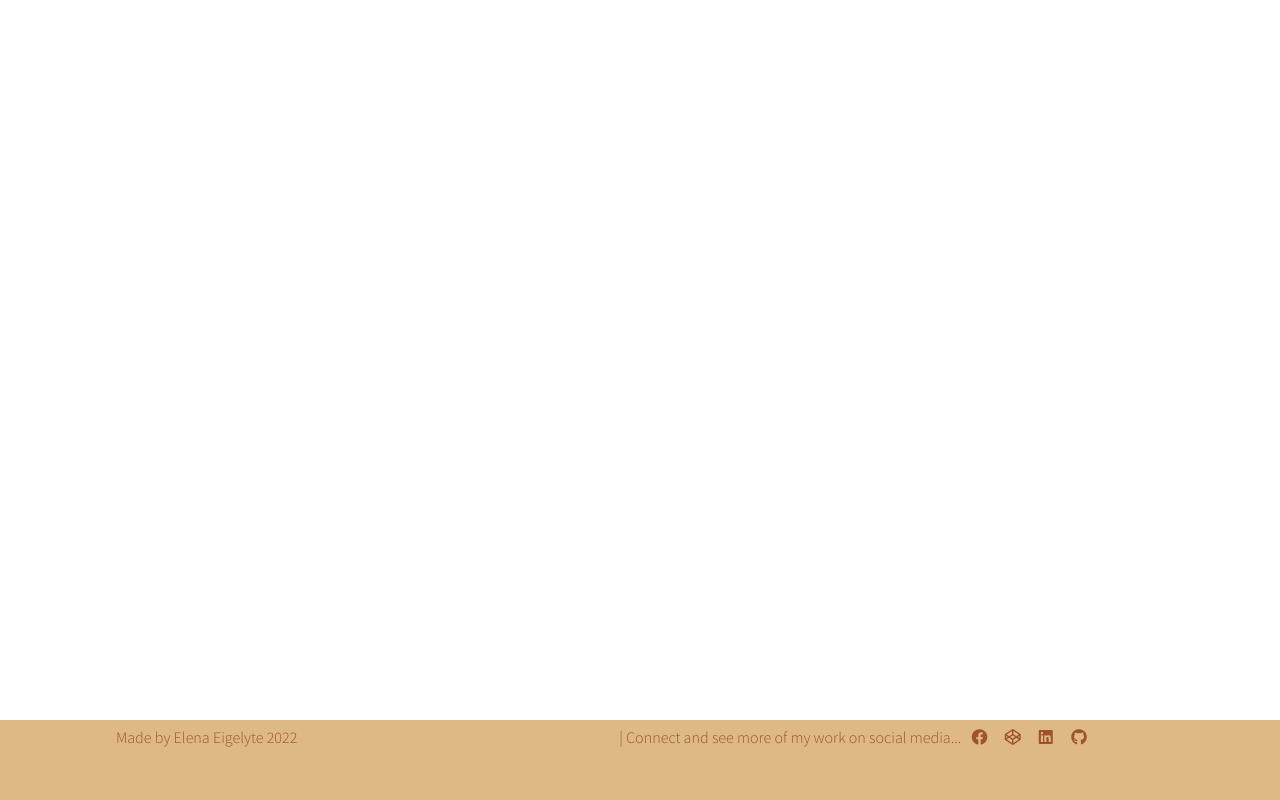
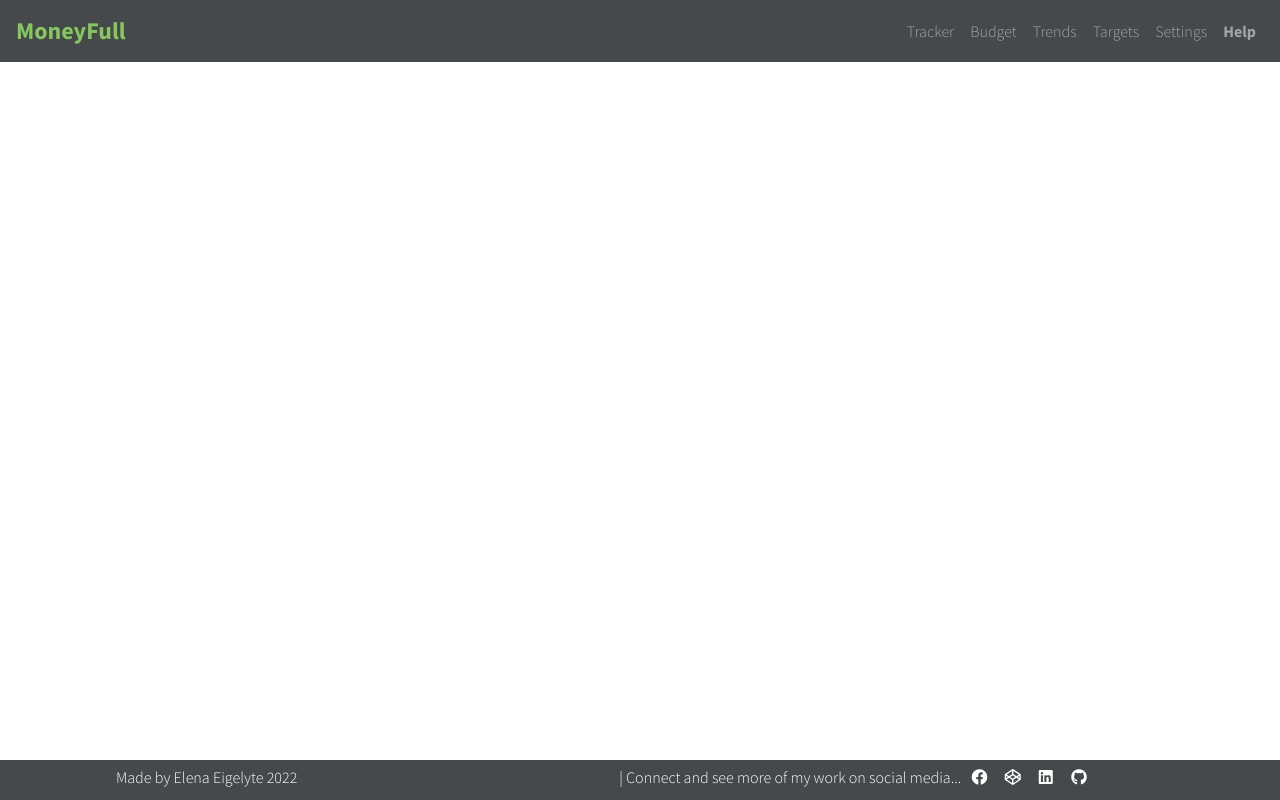
Before and after one commit to Surelis848/MoneyFull, a Flask app: page /help in a window 1280 px wide. Run offline with Flask 2, Linux system fonts and the light colour scheme; some libraries are stand-ins or nearby versions.

Commit message:
Add functionality to bolden the chosen tab

```diff
--- a/static/css/main.css
+++ b/static/css/main.css
@@ -15,15 +15,20 @@ body {
 }
 
 .text-prim {
-    color: sienna;
+    color: white;
 }
 
 
 .background-primary {
-    background-color: burlywood;
+    background-color: #46494C;
 }
 
 /*-------------Nav and Footer-------------*/
+
+#logo {
+    color: #85C65D;
+    font-size: x-large;
+}
 
 footer {
     padding: 5px;
@@ -41,7 +46,7 @@ footer {
     width: 30px;
     border-radius: 50%;
     text-align: center;
-    color: sienna;
+    color: white;
     transition: background-color 0.35s ease-in-out;
     -moz-transition: background-color 0.35s ease-in-out;
     -webkit-transition: background-color 0.35s ease-in-out;
@@ -49,5 +54,19 @@ footer {
 }
 
 .social-media a i:hover {
-    color: white;
+    color: #8D99AE;
 }
+
+.test-red {
+    font-weight: bold;
+}
+
+@media (min-width: 768px) {
+    footer {
+        height: 40px;
+    }
+
+    body {
+        padding-bottom: 50px;
+    }
+}
--- a/templates/base.html
+++ b/templates/base.html
@@ -1,22 +1,72 @@
+{% set navigation_bar = [
+    ('/tracker', 'Tracker', 'Tracker'),
+    ('/budget', 'Budget', 'Budget'),
+    ('/trends', 'Trends', 'Trends'),
+    ('/targets', 'Targets', 'Targets'),
+    ('/settings', 'Settings', 'Settings'),
+    ('/help', 'Help', 'Help')
+] -%}
+
+{% set active_page = active_page|default('Tracker') -%}
 <!DOCTYPE html>
 <html lang="en">
 <head>
-    <link rel="stylesheet" href="https://stackpath.bootstrapcdn.com/bootstrap/4.3.1/css/bootstrap.min.css" type="text/css" />
-    <link rel="stylesheet" href="https://use.fontawesome.com/releases/v5.8.1/css/all.css" type="text/css" />
+    <link rel="stylesheet" href="https://stackpath.bootstrapcdn.com/bootstrap/4.3.1/css/bootstrap.min.css"
+          type="text/css"/>
+    <link rel="stylesheet" href="https://use.fontawesome.com/releases/v5.8.1/css/all.css" type="text/css"/>
     <link rel="preconnect" href="https://fonts.googleapis.com">
     <link rel="preconnect" href="https://fonts.gstatic.com" crossorigin>
+    <link href="https://fonts.googleapis.com/css2?family=Source+Sans+Pro:wght@700&display=swap" rel="stylesheet">
     <link href="https://fonts.googleapis.com/css2?family=Source+Sans+Pro:wght@300&display=swap" rel="stylesheet">
-    <link rel="stylesheet" href="{{url_for('static', filename='css/main.css')}}" type="text/css" />
+    <link rel="stylesheet" href="{{ url_for('static', filename='css/main.css') }}" type="text/css"/>
     <meta charset="UTF-8">
     <meta name="viewport" content="width=device-width, initial-scale=1.0">
     <title>MoneyFull</title>
+    <script src="https://code.jquery.com/jquery-3.3.1.slim.min.js" integrity="sha384-q8i/X+965DzO0rT7abK41JStQIAqVgRVzpbzo5smXKp4YfRvH+8abtTE1Pi6jizo" crossorigin="anonymous" defer></script>
+    <script src="https://cdnjs.cloudflare.com/ajax/libs/list.js/1.5.0/list.min.js" type="text/javascript"></script>
+    <script src="https://cdnjs.cloudflare.com/ajax/libs/popper.js/1.14.7/umd/popper.min.js" integrity="sha384-UO2eT0CpHqdSJQ6hJty5KVphtPhzWj9WO1clHTMGa3JDZwrnQq4sF86dIHNDz0W1" crossorigin="anonymous" defer></script>
+    <script src="https://stackpath.bootstrapcdn.com/bootstrap/4.3.1/js/bootstrap.min.js" integrity="sha384-JjSmVgyd0p3pXB1rRibZUAYoIIy6OrQ6VrjIEaFf/nJGzIxFDsf4x0xIM+B07jRM" crossorigin="anonymous" defer></script>
+    <script type="text/javascript" src="static/js/statistics.js"></script>
 </head>
 <body>
-  <nav>
-
+<nav class="navbar navbar-expand-lg navbar-dark background-primary">
+    <!--put in condition for the redirection to home only when logged in and to that persons tracker-->
+    <a class="navbar-brand" id="logo" href="{{ url_for('get_tracker_page') }}"><strong>MoneyFull</strong></a>
+    <button class="navbar-toggler" type="button" data-toggle="collapse" data-target="#navbarColor01" aria-controls="navbarColor01" aria-expanded="false" aria-label="Toggle navigation">
+        <span class="navbar-toggler-icon"></span>
+    </button>
+    <div class="collapse navbar-collapse" id="collapsibleNavbar">
+    <ul id="navigation" class="navbar-nav nav ml-auto">
+    {% for href, id, caption in navigation_bar %}
+    <li {% if id == active_page %} class="test-red nav-item"{% endif
+    %} class="nav-item"><a class="nav-link" href="{{ href|e }}">{{ caption|e }}</a>
+    </li>
+{% endfor %}
+</ul>
+        <!--<ul class="navbar-nav nav ml-auto">
+            <li class="nav-item" id="Tracker">
+                <a class="nav-link" href="{{ url_for('get_tracker_page') }}">Tracker</a>
+            </li>
+            <li  class="nav-item" id="Budget">
+                <a class="nav-link" href="{{ url_for('get_budget_page') }}">Budget</a>
+            </li>
+            <li class="nav-item">
+                <a class="nav-link" href="{{ url_for('get_trends_page') }}">Trends</a>
+            </li>
+            <li class="nav-item">
+                <a class="nav-link" href="{{ url_for('get_targets_page') }}">Targets</a>
+            </li>
+            <li class="nav-item">
+                <a class="nav-link" href="{{ url_for('get_settings_page') }}">Settings</a>
+            </li>
+            <li class="nav-item">
+                <a class="nav-link" href="{{ url_for('get_help_page') }}">Help</a>
+            </li>
+        </ul>-->
+    </div>
 </nav>
 <div>
-    {% block content %} {% endblock%}
+    {% block content %} {% endblock %}
 </div>
 <footer class='text-prim background-primary'>
     <div class="row">
--- a/templates/budget.html
+++ b/templates/budget.html
@@ -1,2 +1,3 @@
-{% extends 'base.html' %} {% block content %}
+{% extends 'base.html' %} {% set active_page = "Budget" %}
+{% block content %}
 {% endblock %}
--- a/templates/error.html
+++ b/templates/error.html
@@ -1,2 +1,3 @@
 {% extends 'base.html' %} {% block content %}
+
 {% endblock %}
--- a/templates/help.html
+++ b/templates/help.html
@@ -1,2 +1,3 @@
-{% extends 'base.html' %} {% block content %}
+{% extends 'base.html' %} {% set active_page = "Help" %}
+{% block content %}
 {% endblock %}
--- a/templates/settings.html
+++ b/templates/settings.html
@@ -1,2 +1,3 @@
-{% extends 'base.html' %} {% block content %}
+{% extends 'base.html' %} {% set active_page = "Settings" %}
+{% block content %}
 {% endblock %}
--- a/templates/targets.html
+++ b/templates/targets.html
@@ -1,2 +1,3 @@
-{% extends 'base.html' %} {% block content %}
+{% extends 'base.html' %} {% set active_page = "Targets" %}
+{% block content %}
 {% endblock %}
--- a/templates/tracker.html
+++ b/templates/tracker.html
@@ -1,2 +1,3 @@
-{% extends 'base.html' %} {% block content %}
+{% extends 'base.html' %} {% set active_page = "Tracker" %}
+{% block content %}
 {% endblock %}
--- a/templates/trends.html
+++ b/templates/trends.html
@@ -1,2 +1,3 @@
-{% extends 'base.html' %} {% block content %}
+{% extends 'base.html' %} {% set active_page = "Trends" %}
+{% block content %}
 {% endblock %}
```
Also changed, not shown: templates/landing.html (+4 -3 lines), static/js/statistics.js (added). Lines whose indentation alone changed are shown as unchanged.
